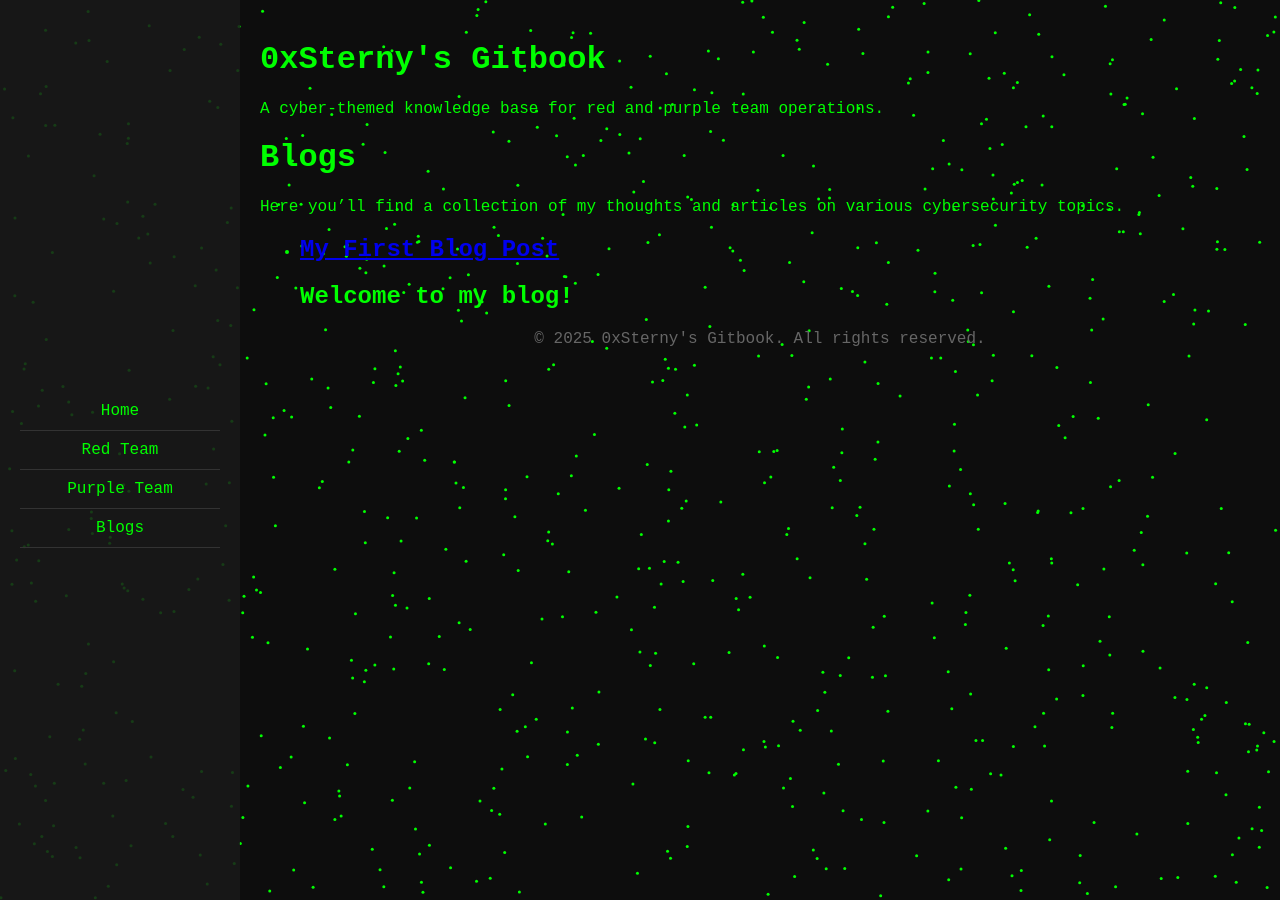
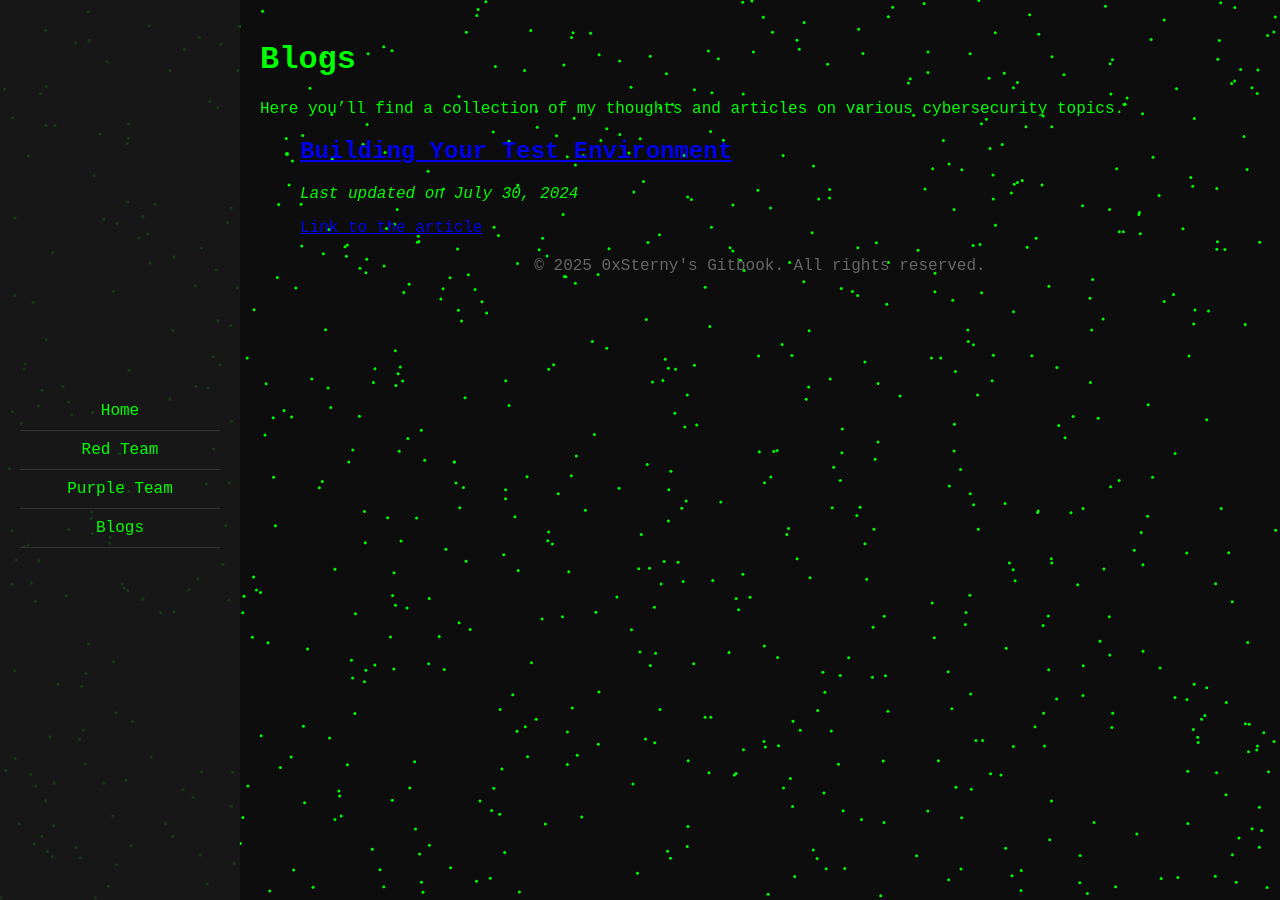
Before and after one commit to 0xSterny/0xSterny.github.io, a Jekyll site: the page built from blogs/index.md, in a window 1280 px wide. Built offline with Jekyll 4.4.1, drawn with Linux system fonts in a browser that asks for light colours.

Commit message:
edit for blogs

```diff
--- a/_includes/header.html
+++ /dev/null
@@ -1,4 +0,0 @@
-<div class="header">
-    <h1>{{ site.title }}</h1>
-    <p>{{ site.description }}</p>
-</div>
--- a/_layouts/default.html
+++ b/_layouts/default.html
@@ -12,9 +12,6 @@
         <div class="container">
             {% include sidebar.html %}
             <div class="content">
-                <header>
-                    {% include header.html %}
-                </header>
                 <main>
                     {{ content }}
                 </main>
--- /dev/null
+++ b/_posts/2024-07-30-building-your-test-environment.md
@@ -0,0 +1,7 @@
+---
+layout: default
+title: "Building Your Test Environment"
+last_modified_at: 2024-07-30
+---
+
+[Link to the article](#)
--- a/blogs/index.md
+++ b/blogs/index.md
@@ -11,6 +11,9 @@ Here you'll find a collection of my thoughts and articles on various cybersecuri
     {% for post in site.posts %}
         <li>
             <h2><a href="{{ post.url | relative_url }}">{{ post.title }}</a></h2>
+            {% if post.last_modified_at %}
+                <p><em>Last updated on {{ post.last_modified_at | date: "%B %d, %Y" }}</em></p>
+            {% endif %}
             <p>{{ post.excerpt }}</p>
         </li>
     {% endfor %}
```
Also changed, not shown: _posts/2024-01-01-my-first-post.md (deleted, +0 -9 lines).
